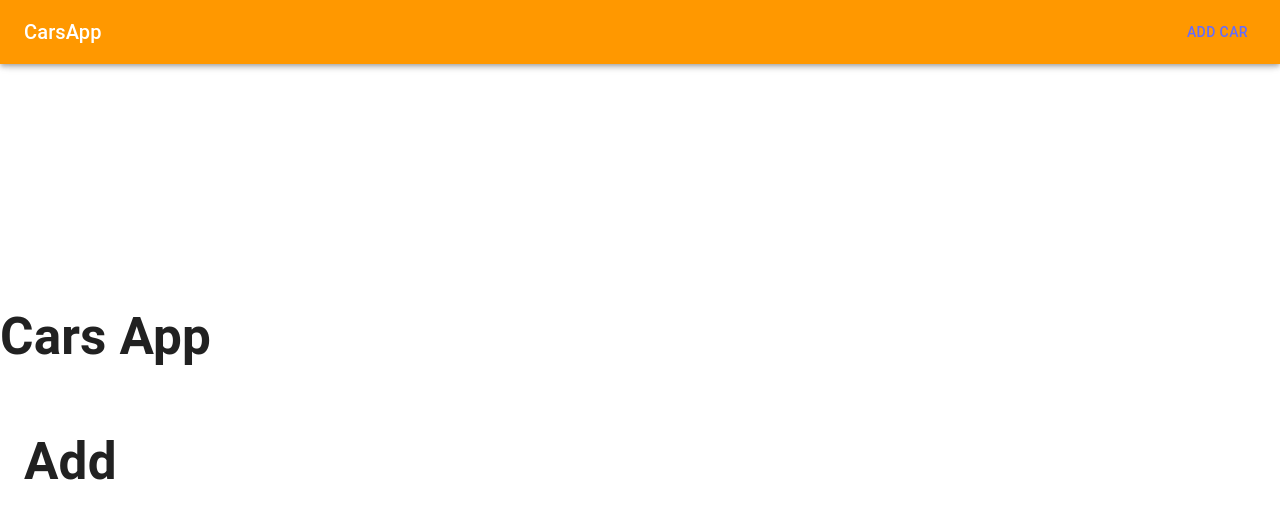
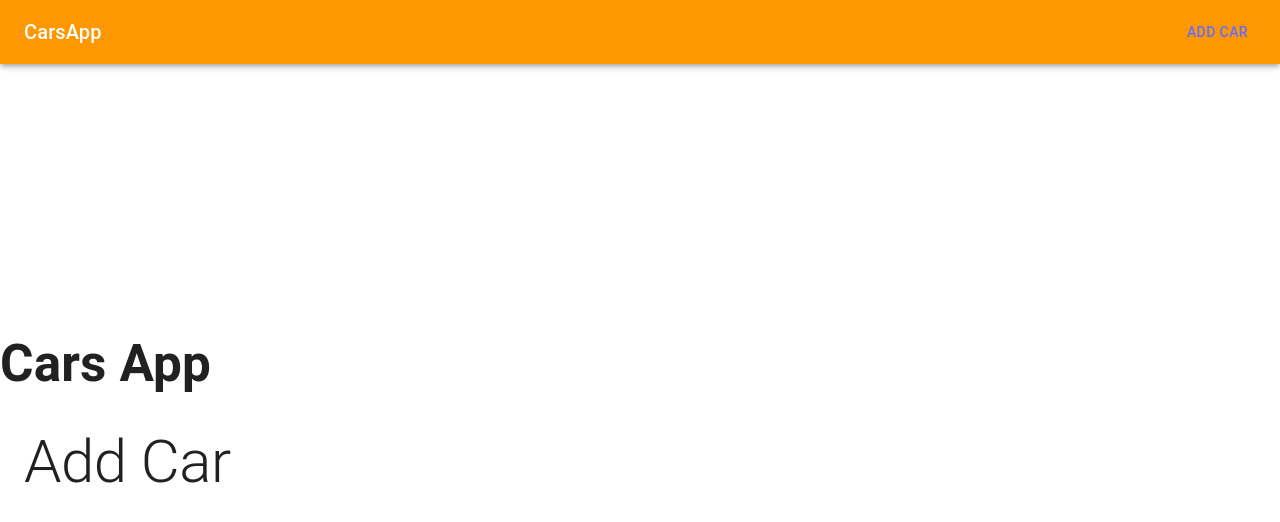
Before and after one commit to JosephHarris96/CodeAlong, a React (Vite) app in the folder VeetProject/: page /add in a window 1280 px wide. Shown: the top 522 px of the page. Built offline with nearby package versions, Linux system fonts and the light colour scheme.

Commit message:
finished before work

```diff
--- a/VeetProject/src/App.jsx
+++ b/VeetProject/src/App.jsx
@@ -18,7 +18,7 @@ function App() {
         <Routes>
           <Route path="/" element={<Layout />}>
             <Route index element={<List />} />
-            <Route path="/add" element={<Add />} />
+            <Route path="/add" element={<Add />} />{" "}
             <Route path="/update/:id" element={<Update />} />
             <Route path="*" element={<NotFound />} />
           </Route>
--- a/VeetProject/src/components/DesktopNavigation.jsx
+++ b/VeetProject/src/components/DesktopNavigation.jsx
@@ -41,7 +41,7 @@ function DesktopNavigation({
             CarsApp
           </Typography>
           <Box sx={{ display: { xs: 'none', sm: 'block' } }}>
-            <Link to="/add-car" style={{ textDecoration: 'none' }}>
+            <Link to="/add" style={{ textDecoration: 'none' }}>
               <Button color="inherit">Add Car</Button>
             </Link>
           </Box>
--- a/VeetProject/src/pages/Add.jsx
+++ b/VeetProject/src/pages/Add.jsx
@@ -1,11 +1,14 @@
 import React from "react"
+import Typography from '@mui/material/Typography';
 
 
 function Add() {
     return (
         <>
+        <Typography variant="h2" component="h1">
+            Add Car
+        </Typography>
 
-        <h1>Add</h1>
         </>
     )
 }
```
